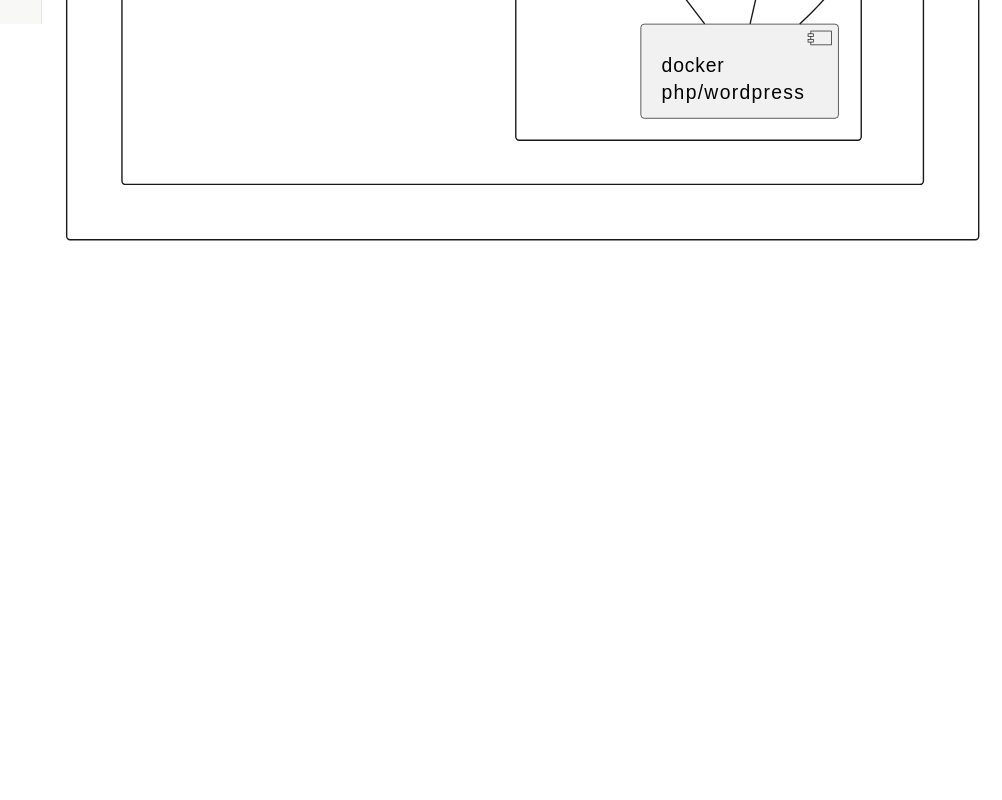
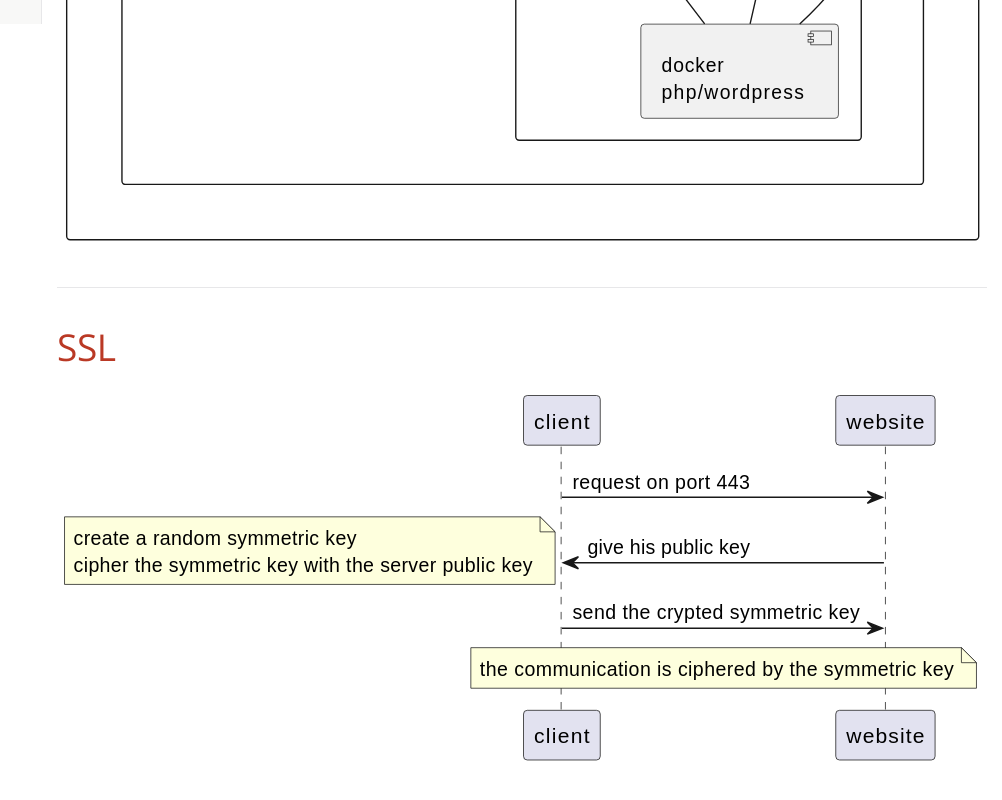
Before and after one commit to t-h2o/inception, a plain HTML site: page docs/index.html in a window 1280 px wide. Shown: the part 776-1576 px from the top of the page, without its empty margins (278-1280 px from the left). Before the commit the page ends 1063 px from the top, so only its background shows below. Drawn offline with nearby package versions, Linux system fonts and the light colour scheme; a web font is replaced by a local one.

Commit message:
docs: ssl communication
https://www.golinuxcloud.com/tutorial-pki-certificates-authority-ocsp/#How_SSLTLS_Works

```diff
--- a/docs/index.html
+++ b/docs/index.html
@@ -443,6 +443,7 @@
 <div id="toctitle">Table of Contents</div>
 <ul class="sectlevel1">
 <li><a href="#_deployment">Deployment</a></li>
+<li><a href="#_ssl">SSL</a></li>
 </ul>
 </div>
 </div>
@@ -457,6 +458,16 @@
 </div>
 </div>
 </div>
+<div class="sect1">
+<h2 id="_ssl">SSL</h2>
+<div class="sectionbody">
+<div class="imageblock">
+<div class="content">
+<img src="assets/ssl.svg" alt="ssl" width="100%" height="253">
+</div>
+</div>
+</div>
+</div>
 </div>
 </body>
 </html>
```
Also changed, not shown: docs/assets/ssl.svg (added), 2 other files.
